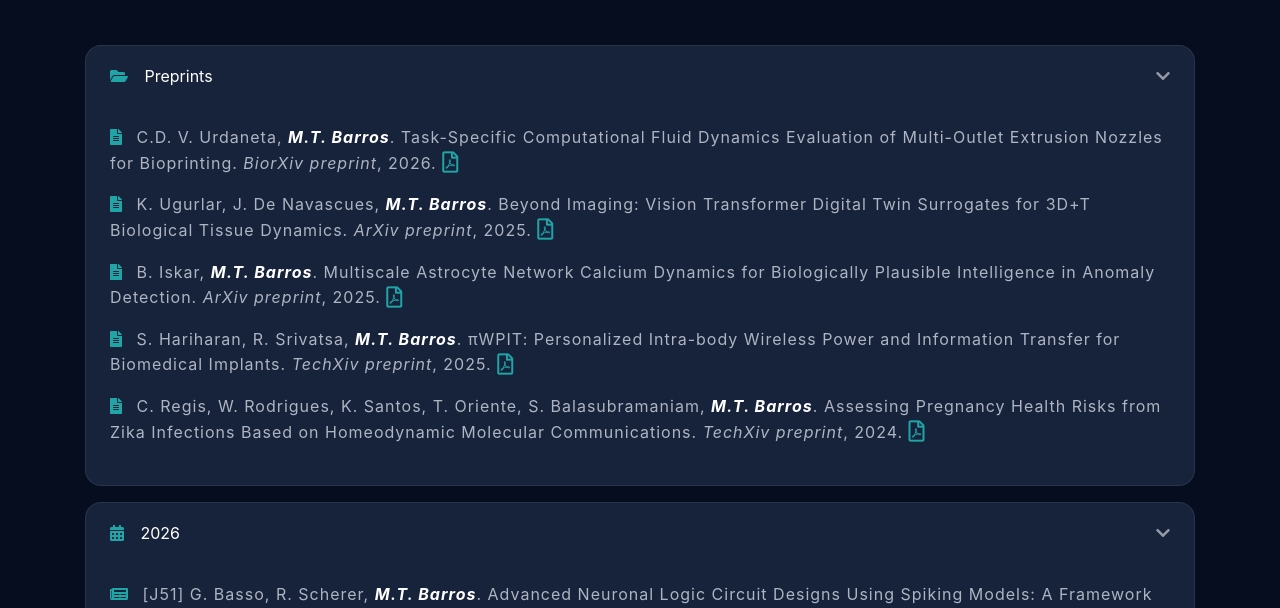
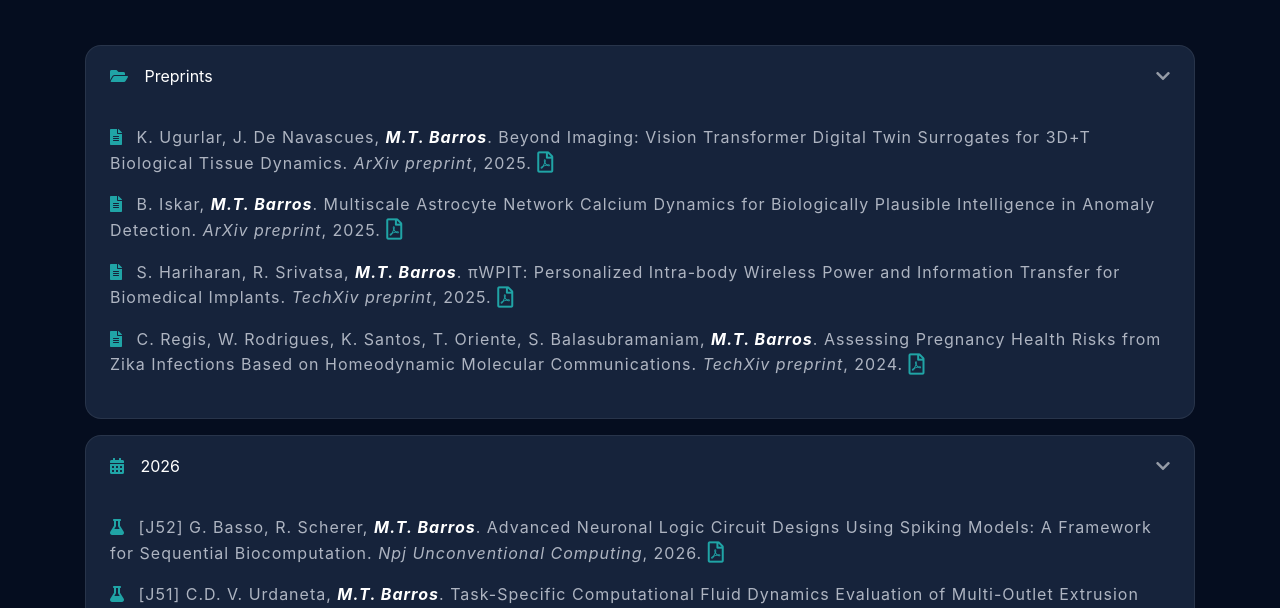
Before and after one commit to michaelbarros/michaelbarros.github.io, a website with bundled scripts: page pub.html in a window 1280 px wide. Shown: the part 178-786 px from the top of the page. Built offline with nearby package versions, Linux system fonts and the light colour scheme.

Commit message:
update march 2

```diff
--- a/pub.html
+++ b/pub.html
@@ -170,12 +170,6 @@
 		<div id="collapsePreprints" class="collapse show" data-parent="#publicationsAccordion">
 			<div class="accordion-body">
 				<ul class="list-unstyled publication-list">
-					<li><i class="fas fa-file-alt me-1"></i> C.D. V. Urdaneta, <strong><em><span>M.T.
-									Barros</span></em></strong>.
-						<span>Task-Specific Computational Fluid Dynamics Evaluation of Multi-Outlet Extrusion Nozzles for Bioprinting.</span>
-						<em>BiorXiv preprint</em>, 2026.
-						<a href="https://www.biorxiv.org/content/10.64898/2026.01.09.698654.abstract"><i class="far fa-file-pdf fa-lg"></i></a>
-					</li>
 					<li><i class="fas fa-file-alt me-1"></i> K. Ugurlar, J. De Navascues, <strong><em><span>M.T.
 									Barros</span></em></strong>.
 						<span>Beyond Imaging: Vision Transformer Digital Twin Surrogates for 3D+T
@@ -214,10 +208,16 @@
 	<div id="collapse2026" class="collapse show" data-parent="#publicationsAccordion">
 		<div class="accordion-body">
 			<ul class="list-unstyled publication-list">
-				<li><i class="fas fa-newspaper me-1"></i> [J51] G. Basso, R. Scherer, <strong><em><span>M.T. Barros</span></em></strong>.
+				<li><i class="fas fa-flask me-1"></i> [J52] G. Basso, R. Scherer, <strong><em><span>M.T. Barros</span></em></strong>.
 						<span>Advanced Neuronal Logic Circuit Designs Using Spiking Models: A Framework for Sequential Biocomputation.</span> <em>Npj Unconventional Computing</em>, 2026. <a
 						href="https://arxiv.org/pdf/2408.07628"><i
 							class="far fa-file-pdf fa-lg"></i></a></li>
+				<li><i class="fas fa-flask me-1"></i> [J51] C.D. V. Urdaneta, <strong><em><span>M.T.
+									Barros</span></em></strong>.
+						<span>Task-Specific Computational Fluid Dynamics Evaluation of Multi-Outlet Extrusion Nozzles for Bioprinting.</span>
+						<em>Frontiers in Bioengineering and Biotechnology </em>, 2026.
+						<a href="https://www.biorxiv.org/content/10.64898/2026.01.09.698654.abstract"><i class="far fa-file-pdf fa-lg"></i></a>
+					</li>
 			</ul>
 		</div>
 	</div>
```
